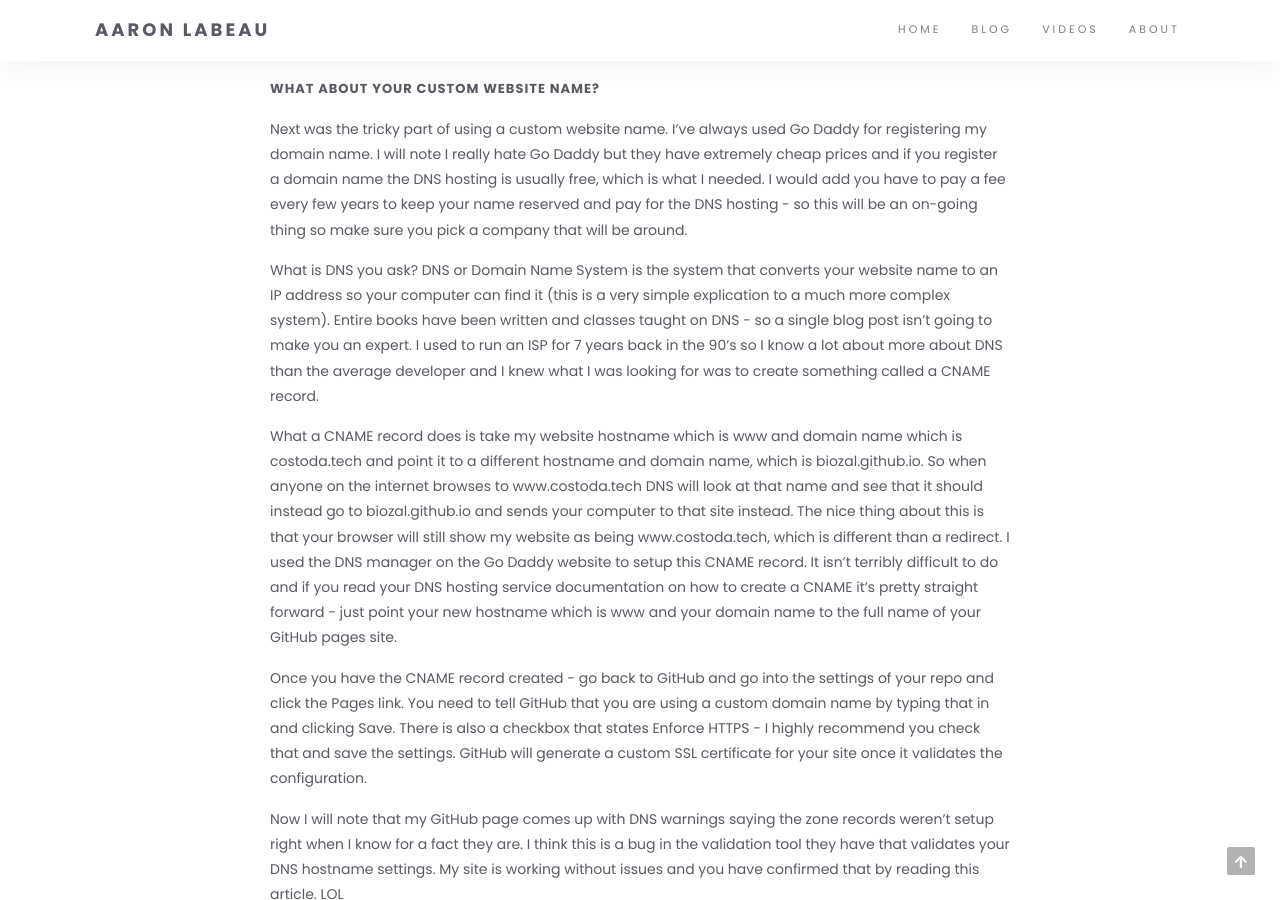
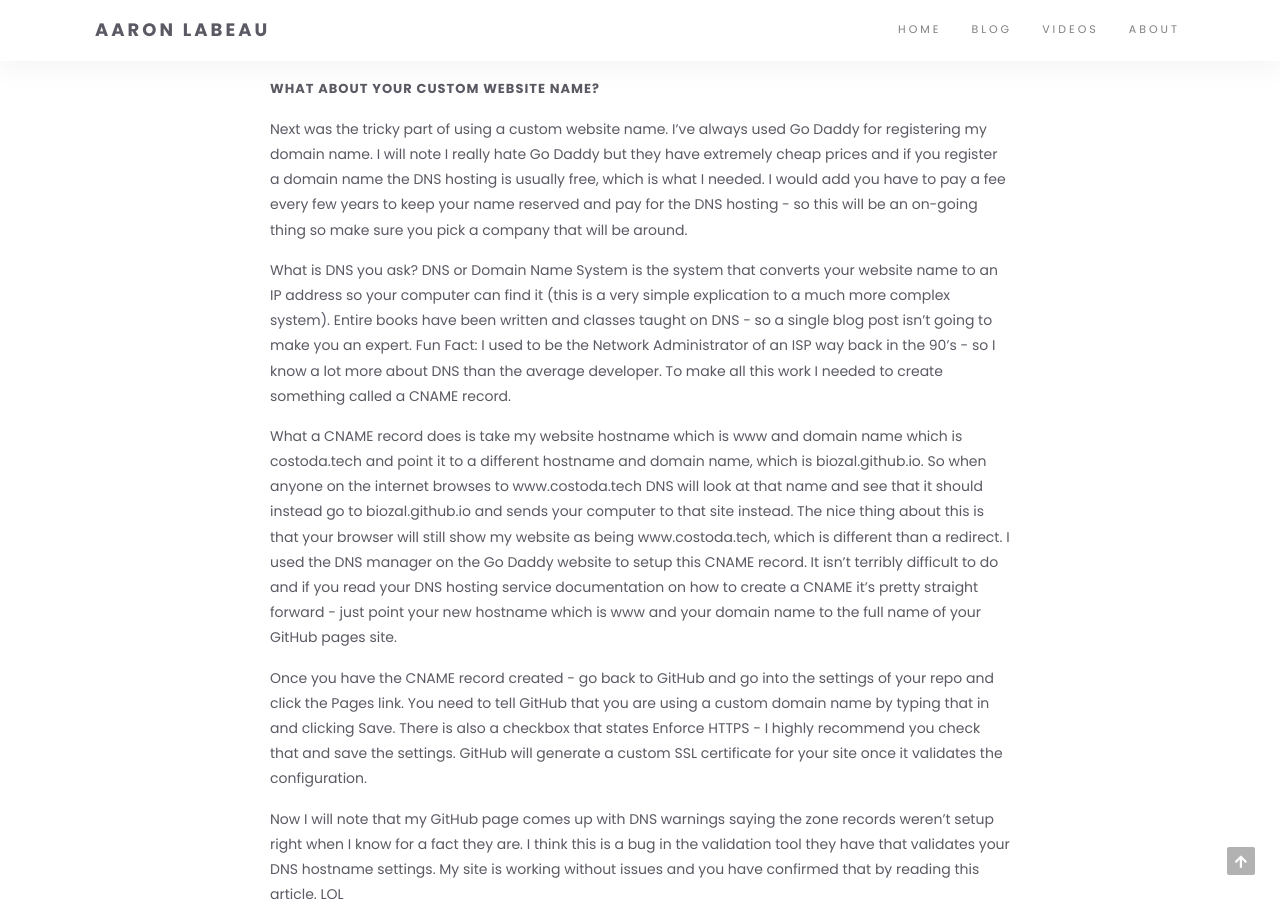
Before and after one commit to biozal/biozal.github.io, a Jekyll site: the page built from docs/_posts/2021-05-08-Github-Pages-Blog.md, in a window 1280 px wide and 900 px high, scrolled down 2781 px. Built offline with Jekyll 4.4.1, drawn with Linux system fonts in a browser that asks for light colours.

Commit message:
updated grammar

```diff
--- a/docs/_posts/2021-05-08-Github-Pages-Blog.md
+++ b/docs/_posts/2021-05-08-Github-Pages-Blog.md
@@ -73,7 +73,7 @@ Publishing the site was as simple as going through and pushing my changes from m
 
 Next was the tricky part of using a custom website name.  I've always used Go Daddy for registering my domain name.  I will note I really hate Go Daddy but they have extremely cheap prices and if you register a domain name the DNS hosting is usually free, which is what I needed.  I would add you have to pay a fee every few years to keep your name reserved and pay for the DNS hosting - so this will be an on-going thing so make sure you pick a company that will be around.
 
-What is DNS you ask?  DNS or Domain Name System is the system that converts your website name to an IP address so your computer can find it (this is a very simple explication to a much more complex system).  Entire books have been written and classes taught on DNS - so a single blog post isn't going to make you an expert.  I used to run an ISP for 7 years back in the 90's so I know a lot about more about DNS than the average developer and I knew what I was looking for was to create something called a CNAME record.
+What is DNS you ask?  DNS or Domain Name System is the system that converts your website name to an IP address so your computer can find it (this is a very simple explication to a much more complex system).  Entire books have been written and classes taught on DNS - so a single blog post isn't going to make you an expert.  Fun Fact:  I used to be the Network Administrator of an ISP way back in the 90's - so I know a lot more about DNS than the average developer.  To make all this work I needed to create something called a CNAME record.
 
 What a CNAME record does is take my website hostname which is www and domain name which is costoda.tech and point it to a different hostname and domain name, which is biozal.github.io.  So when anyone on the internet browses to www.costoda.tech DNS will look at that name and see that it should instead go to biozal.github.io and sends your computer to that site instead.  The nice thing about this is that your browser will still show my website as being www.costoda.tech, which is different than a redirect.  I used the DNS manager on the Go Daddy website to setup this CNAME record.  It isn't terribly difficult to do and if you read your DNS hosting service documentation on how to create a CNAME it's pretty straight forward - just point your new hostname which is www and your domain name to the full name of your GitHub pages site.
 
```
